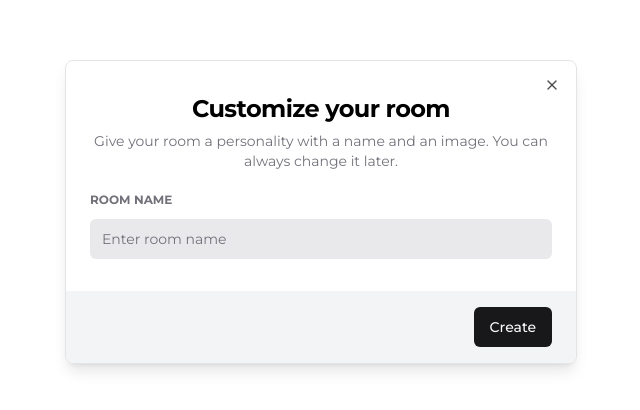
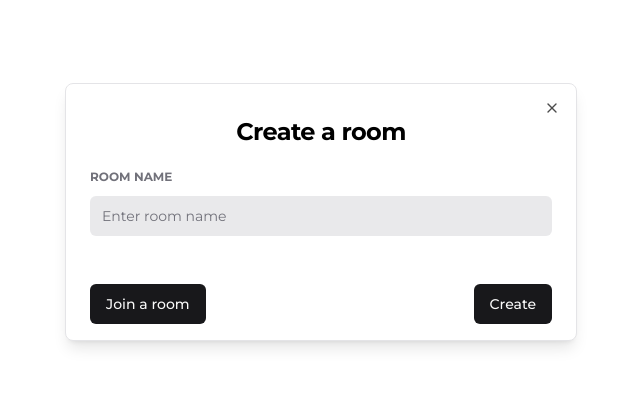
Before and after one commit to drejohnson/chat-room, a Next.js app: page / in a window 1280 px wide. Shown: the part 188-598 px from the top of the page, without its empty margins (319-959 px from the left). Built offline with nearby package versions, Linux system fonts and the light colour scheme; no server answers; the database is empty.

Commit message:
fixed styles anf fixed join page

```diff
--- a/src/app/(initial)/_page.tsx
+++ /dev/null
@@ -1,36 +0,0 @@
-"use client";
-
-import { useRouter } from "next/navigation";
-import { FC } from "react";
-
-const Page: FC = () => {
-  let roomIdInput = "";
-  const router = useRouter();
-
-  const createRoom = async () => {
-    const res = await fetch("/api/rooms/create");
-    const roomId: string = await res.text();
-    router.push(`/room/${roomId}`);
-  };
-
-  const joinRoom = async (roomId: string) => {
-    router.push(`/room/${roomId}`);
-  };
-
-  return (
-    <div className="h-screen">
-      <button onClick={createRoom}>Create room</button>
-      <div className="flex gap-2">
-        <input
-          type="text"
-          onChange={({ target }) => (roomIdInput = target.value)}
-          className="border border-zinc-300"
-        />
-
-        <button onClick={() => joinRoom(roomIdInput)}>Join room</button>
-      </div>
-    </div>
-  );
-};
-
-export default Page;
--- /dev/null
+++ b/src/app/(initial)/join/page.tsx
@@ -0,0 +1,10 @@
+import { redirect } from "next/navigation";
+
+import prisma from "@/lib/prisma";
+import { currentProfile } from "@/lib/current-profile";
+
+import { JoinRoomModal } from "@/components/modal/join-room";
+
+export default async function JoinRoomPage() {
+  return <JoinRoomModal />;
+}
--- a/src/app/(initial)/page.tsx
+++ b/src/app/(initial)/page.tsx
@@ -3,7 +3,7 @@ import { redirect } from "next/navigation";
 import prisma from "@/lib/prisma";
 import { currentProfile } from "@/lib/current-profile";
 
-import { InitialModal } from "@/components/modal/initial-modal";
+import { InitialModal } from "@/components/modal/initial-create-room";
 
 export default async function SetupPage() {
   const profile = await currentProfile();
--- a/src/app/(shell)/room/[roomId]/layout.tsx
+++ b/src/app/(shell)/room/[roomId]/layout.tsx
@@ -30,7 +30,7 @@ export default async function RoomLayout({
 
   return (
     <div className="h-full">
-      <div className="hidden md:flex h-full bg-gray-950 py-4 w-60 z-20 flex-col items-center fixed inset-y-0">
+      <div className="hidden md:flex items-start h-full dark:bg-gray-950 bg-primary/5 p-4 w-60 z-20 flex-col fixed inset-y-0">
         <UsersOnline />
       </div>
       <main className="h-full md:pl-60">{children}</main>
--- /dev/null
+++ b/src/app/api/rooms/join/route.ts
@@ -0,0 +1,38 @@
+import { nanoid } from "nanoid";
+import { NextResponse } from "next/server";
+// import { MemberRole } from "@prisma/client";
+import prisma from "@/lib/prisma";
+
+import { currentProfile } from "@/lib/current-profile";
+
+export async function POST(req: Request) {
+  try {
+    const { id } = await req.json();
+    const profile = await currentProfile();
+
+    const room = await prisma.chatRoom.findUnique({
+      where: { id },
+    });
+
+    if (!profile) {
+      return new NextResponse("Unauthorized", { status: 401 });
+    }
+
+    if (!room) {
+      return new NextResponse("Room not found", { status: 401 });
+    }
+
+    const member = await prisma.member.create({
+      data: {
+        role: "GUEST",
+        profileId: profile.id,
+        roomId: id,
+      },
+    });
+
+    return NextResponse.json(member);
+  } catch (error) {
+    console.log("[SERVERS_POST]", error);
+    return new NextResponse("Internal Error", { status: 500 });
+  }
+}
--- /dev/null
+++ b/src/components/modal/initial-create-room.tsx
@@ -0,0 +1,139 @@
+"use client";
+
+import * as z from "zod";
+import { zodResolver } from "@hookform/resolvers/zod";
+import { useForm } from "react-hook-form";
+import { useEffect, useState } from "react";
+import Link from "next/link";
+
+import {
+  Dialog,
+  DialogContent,
+  DialogDescription,
+  DialogFooter,
+  DialogHeader,
+  DialogTitle,
+} from "@/components/ui/dialog";
+import {
+  Form,
+  FormControl,
+  FormField,
+  FormItem,
+  FormLabel,
+  FormMessage,
+} from "@/components/ui/form";
+import { Input } from "@/components/ui/input";
+import { Button, buttonVariants } from "@/components/ui/button";
+import { useRouter } from "next/navigation";
+import { toast } from "@/components/ui/use-toast";
+import { cn } from "@/lib/utils";
+
+const formSchema = z.object({
+  name: z.string().min(1, {
+    message: "Room name is required.",
+  }),
+});
+
+export const InitialModal = () => {
+  const [isMounted, setIsMounted] = useState(false);
+
+  const router = useRouter();
+
+  useEffect(() => {
+    setIsMounted(true);
+  }, []);
+
+  const form = useForm({
+    resolver: zodResolver(formSchema),
+    defaultValues: {
+      name: "",
+    },
+  });
+
+  const isLoading = form.formState.isSubmitting;
+
+  const onSubmit = async (values: z.infer<typeof formSchema>) => {
+    try {
+      const response = await fetch("/api/rooms/create", {
+        method: "POST",
+        headers: {
+          "Content-Type": "application/json",
+        },
+        body: JSON.stringify(values),
+      });
+
+      if (response.ok) {
+        form.reset();
+        router.refresh();
+        window.location.reload();
+        toast({
+          variant: "success",
+          description: "Your Room has been created",
+        });
+      } else {
+        const { error } = await response.json();
+        toast({
+          variant: "destructive",
+          description: error,
+        });
+      }
+    } catch (error) {
+      console.log(error);
+    }
+  };
+
+  if (!isMounted) {
+    return null;
+  }
+
+  return (
+    <Dialog open>
+      <DialogContent className="bg-white text-black p-0 overflow-hidden">
+        <DialogHeader className="pt-8 px-6">
+          <DialogTitle className="text-2xl text-center font-bold">
+            Create a room
+          </DialogTitle>
+        </DialogHeader>
+        <Form {...form}>
+          <form onSubmit={form.handleSubmit(onSubmit)} className="space-y-8">
+            <div className="space-y-8 px-6">
+              <FormField
+                control={form.control}
+                name="name"
+                render={({ field }) => (
+                  <FormItem>
+                    <FormLabel className="uppercase text-xs font-bold text-zinc-500 dark:text-secondary/70">
+                      Room name
+                    </FormLabel>
+                    <FormControl>
+                      <Input
+                        disabled={isLoading}
+                        className="bg-zinc-300/50 border-0 focus-visible:ring-0 text-black focus-visible:ring-offset-0"
+                        placeholder="Enter room name"
+                        {...field}
+                      />
+                    </FormControl>
+                    <FormMessage />
+                  </FormItem>
+                )}
+              />
+            </div>
+            <DialogFooter className="px-6 py-4">
+              <div className="flex justify-between w-full ">
+                <Link
+                  className={cn(buttonVariants({ variant: "default" }))}
+                  href="/join"
+                >
+                  Join a room
+                </Link>
+                <Button variant="default" disabled={isLoading}>
+                  Create
+                </Button>
+              </div>
+            </DialogFooter>
+          </form>
+        </Form>
+      </DialogContent>
+    </Dialog>
+  );
+};
--- a/src/components/modal/initial-modal.tsx
+++ b/src/components/modal/join-room.tsx
@@ -4,6 +4,7 @@ import * as z from "zod";
 import { zodResolver } from "@hookform/resolvers/zod";
 import { useForm } from "react-hook-form";
 import { useEffect, useState } from "react";
+import Link from "next/link";
 
 import {
   Dialog,
@@ -22,17 +23,18 @@ import {
   FormMessage,
 } from "@/components/ui/form";
 import { Input } from "@/components/ui/input";
-import { Button } from "@/components/ui/button";
+import { Button, buttonVariants } from "@/components/ui/button";
 import { useRouter } from "next/navigation";
-import { toast } from "../ui/use-toast";
+import { toast } from "@/components/ui/use-toast";
+import { cn } from "@/lib/utils";
 
 const formSchema = z.object({
-  name: z.string().min(1, {
-    message: "Room name is required.",
+  id: z.string().min(1, {
+    message: "Room id is required.",
   }),
 });
 
-export const InitialModal = () => {
+export const JoinRoomModal = () => {
   const [isMounted, setIsMounted] = useState(false);
 
   const router = useRouter();
@@ -44,7 +46,7 @@ export const InitialModal = () => {
   const form = useForm({
     resolver: zodResolver(formSchema),
     defaultValues: {
-      name: "",
+      id: "clmy94ojw0001a3vxi2mx2iv1",
     },
   });
 
@@ -52,7 +54,7 @@ export const InitialModal = () => {
 
   const onSubmit = async (values: z.infer<typeof formSchema>) => {
     try {
-      const response = await fetch("/api/rooms/create", {
+      const response = await fetch("/api/rooms/join", {
         method: "POST",
         headers: {
           "Content-Type": "application/json",
@@ -61,13 +63,11 @@ export const InitialModal = () => {
       });
 
       if (response.ok) {
-        form.reset();
-        router.refresh();
-        window.location.reload();
         toast({
           variant: "success",
-          description: "Your Room has been created",
+          description: `You joined room #${values.id}`,
         });
+        router.push(`/room/${values.id}`);
       } else {
         const { error } = await response.json();
         toast({
@@ -89,29 +89,25 @@ export const InitialModal = () => {
       <DialogContent className="bg-white text-black p-0 overflow-hidden">
         <DialogHeader className="pt-8 px-6">
           <DialogTitle className="text-2xl text-center font-bold">
-            Customize your room
+            Join a room
           </DialogTitle>
-          <DialogDescription className="text-center text-zinc-500">
-            Give your room a personality with a name and an image. You can
-            always change it later.
-          </DialogDescription>
         </DialogHeader>
         <Form {...form}>
           <form onSubmit={form.handleSubmit(onSubmit)} className="space-y-8">
             <div className="space-y-8 px-6">
               <FormField
                 control={form.control}
-                name="name"
+                name="id"
                 render={({ field }) => (
                   <FormItem>
                     <FormLabel className="uppercase text-xs font-bold text-zinc-500 dark:text-secondary/70">
-                      Room name
+                      Room id
                     </FormLabel>
                     <FormControl>
                       <Input
                         disabled={isLoading}
                         className="bg-zinc-300/50 border-0 focus-visible:ring-0 text-black focus-visible:ring-offset-0"
-                        placeholder="Enter room name"
+                        placeholder="Enter room id"
                         {...field}
                       />
                     </FormControl>
@@ -120,10 +116,18 @@ export const InitialModal = () => {
                 )}
               />
             </div>
-            <DialogFooter className="bg-gray-100 px-6 py-4">
-              <Button variant="default" disabled={isLoading}>
-                Create
-              </Button>
+            <DialogFooter className="px-6 py-4">
+              <div className="flex justify-between w-full ">
+                <Link
+                  className={cn(buttonVariants({ variant: "default" }))}
+                  href="/"
+                >
+                  Create a room
+                </Link>
+                <Button variant="default" disabled={isLoading}>
+                  Join a Room
+                </Button>
+              </div>
             </DialogFooter>
           </form>
         </Form>
```
Also changed, not shown: src/components/initial-page.tsx (deleted, +0 -65 lines).
